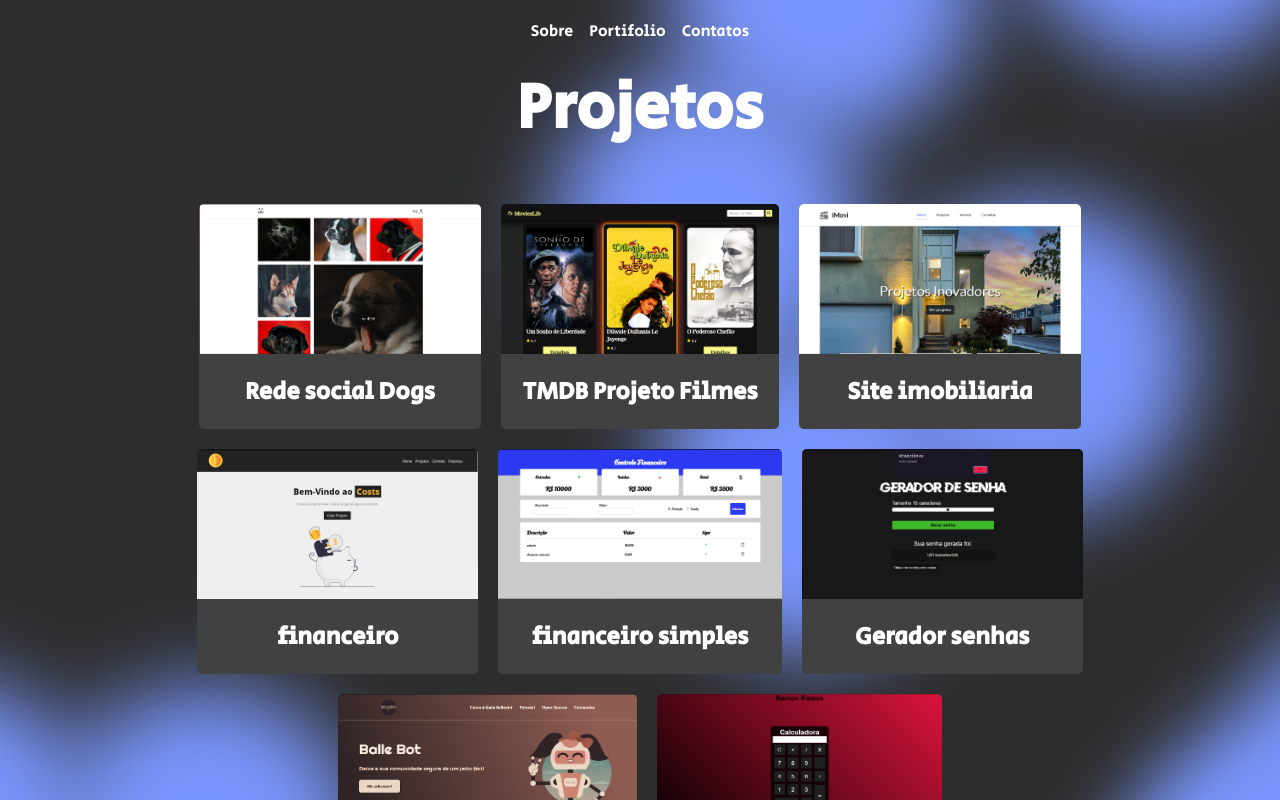
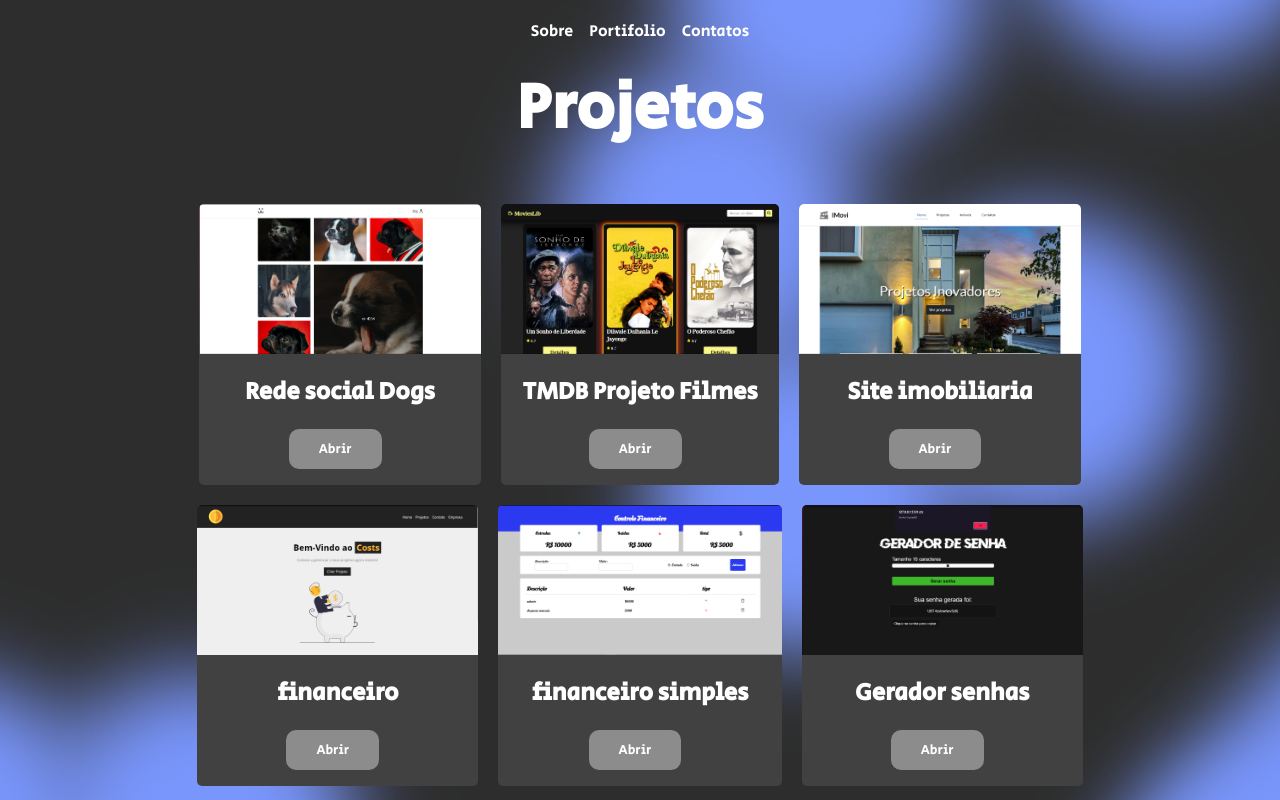
Before and after one commit to RHamudi/Portfolio-React, a React (Create React App) app in the folder portifolio/: page /portifolio in a window 1280 px wide. Shown: the top 800 px of the page. Built offline with nearby package versions, Linux system fonts and the light colour scheme.

Commit message:
Criando botão link para todos os projetos ativos

```diff
--- a/portifolio/src/Components/Portifolio/Cards/CardStyled.js
+++ b/portifolio/src/Components/Portifolio/Cards/CardStyled.js
@@ -50,3 +50,59 @@ export const Card = styled.div`
     }
 
 `;
+
+export const Link = styled.a`
+    z-index: 10000;
+    margin: auto;
+    margin-bottom: 1rem;
+    text-decoration: none;
+`;
+
+export const Button = styled.button`
+    background: #8C8C8C;
+    border: none;
+    color: white;
+    border-radius: 10px;
+    color: white;
+    padding: 10px 30px;
+    margin-right: 10px;
+    border: none;
+    cursor: pointer;
+    transition: 0.5s;
+
+    &:hover {
+        background: #7996FC;
+    }
+
+    position: relative;
+
+    &::after, &::before {
+        content: "";
+        position: absolute;
+        bottom: 0;
+        top: 0;
+        left: 0;
+        right: 0;
+        transition: transform 0.3s ease-in-out;
+    }
+
+    &::before {
+        border-left: 2px solid black;
+        border-right: 2px solid black;
+        transform: scaleY(0);
+    }
+
+    &::after {
+        border-top: 2px solid black;
+        border-bottom: 2px solid black;
+        transform: scaleX(0);
+    }
+
+    &:hover::before {
+        transform: scaleY(1);
+    }
+
+    &:hover::after {
+        transform: scaleX(1);
+    }
+`;
--- a/portifolio/src/Components/Portifolio/Cards/Cards.js
+++ b/portifolio/src/Components/Portifolio/Cards/Cards.js
@@ -1,16 +1,17 @@
-import { Card } from "./CardStyled"
+import { Card, Button, Link } from "./CardStyled";
 
-function Cards({src, alt, title, link}) {
+function Cards({ src, alt, title, link }) {
   return (
     <>
-        <a href={link} target="_blank" rel="noreferrer">
       <Card>
         <img src={src} alt={alt} />
         <h1>{title}</h1>
+        <Link href={link} target="_blank" rel="noreferrer">
+          <Button>Abrir</Button>
+        </Link>
       </Card>
-        </a>
     </>
-    )
+  );
 }
 
-export default Cards
+export default Cards;
```
Lines whose indentation alone changed are shown as unchanged.
